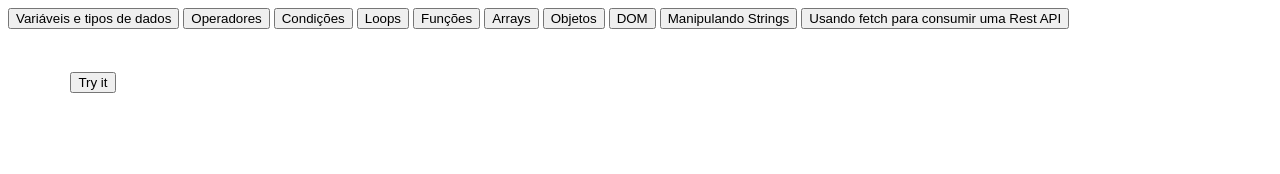
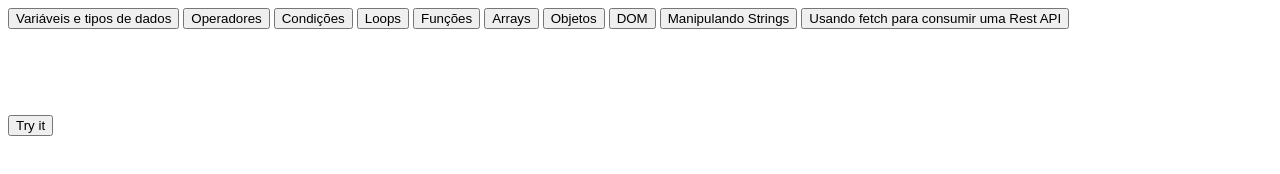
Before and after one commit to xikaojr/iwtraining, a plain HTML site: page listaJs01/index2.html in a window 1280 px wide. Drawn offline with Linux system fonts and the light colour scheme.

Commit message:
git commit -am "apanhando"

```diff
--- a/listaJs01/index2.html
+++ b/listaJs01/index2.html
@@ -20,8 +20,9 @@
     <pre id="codeContainer">
         <!-- O código JavaScript será exibido aqui -->
 
-        <button onclick="tryIt()">Try it</button>
+
     </pre>
+    <button onclick="tryIt()">Try it</button>
 </body>
 
 <script>
@@ -34,7 +35,8 @@
     }
 
     function tryIt(){
-        console.log(functionName.lenght)
+        let rodando = document.getElementById('codeContainer')
+
     }
 
     function getFunctionCode(functionName) {
```
